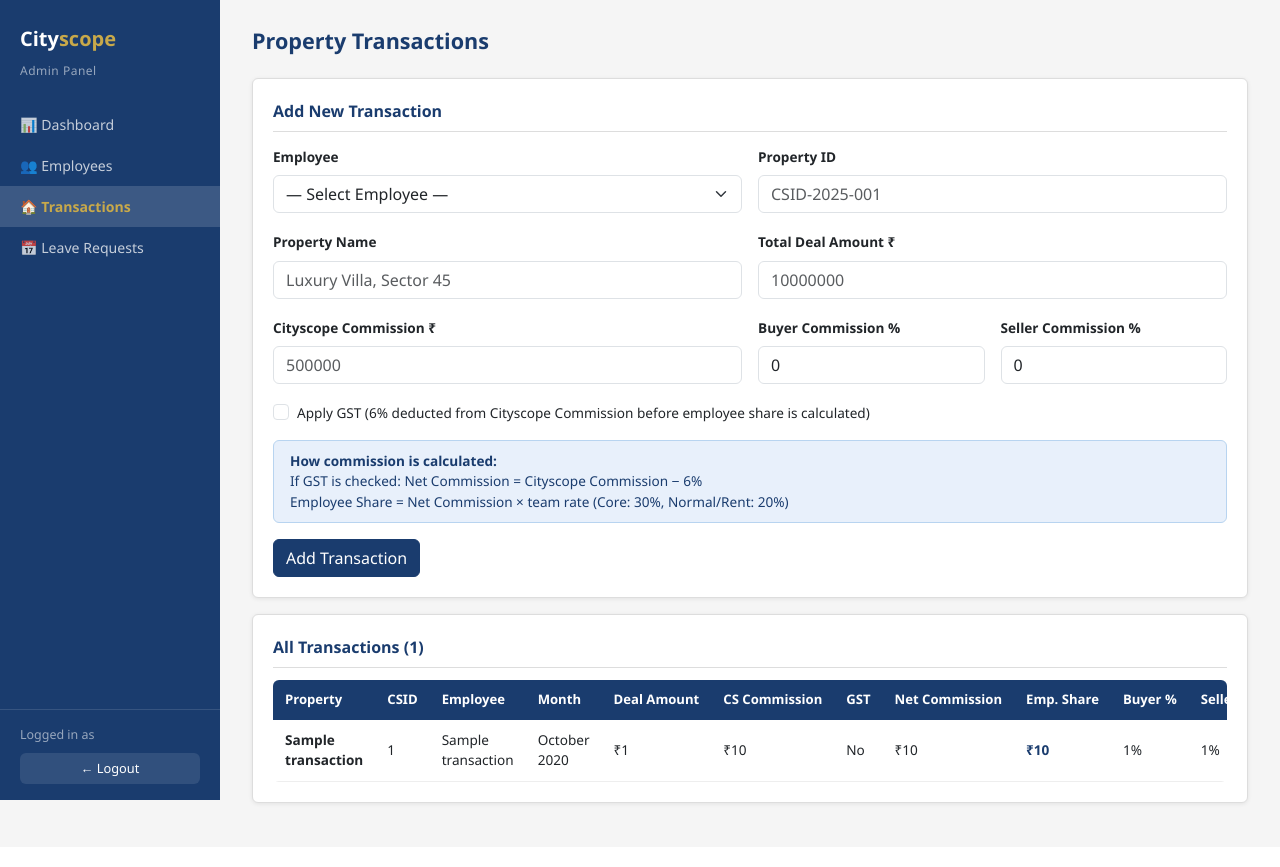
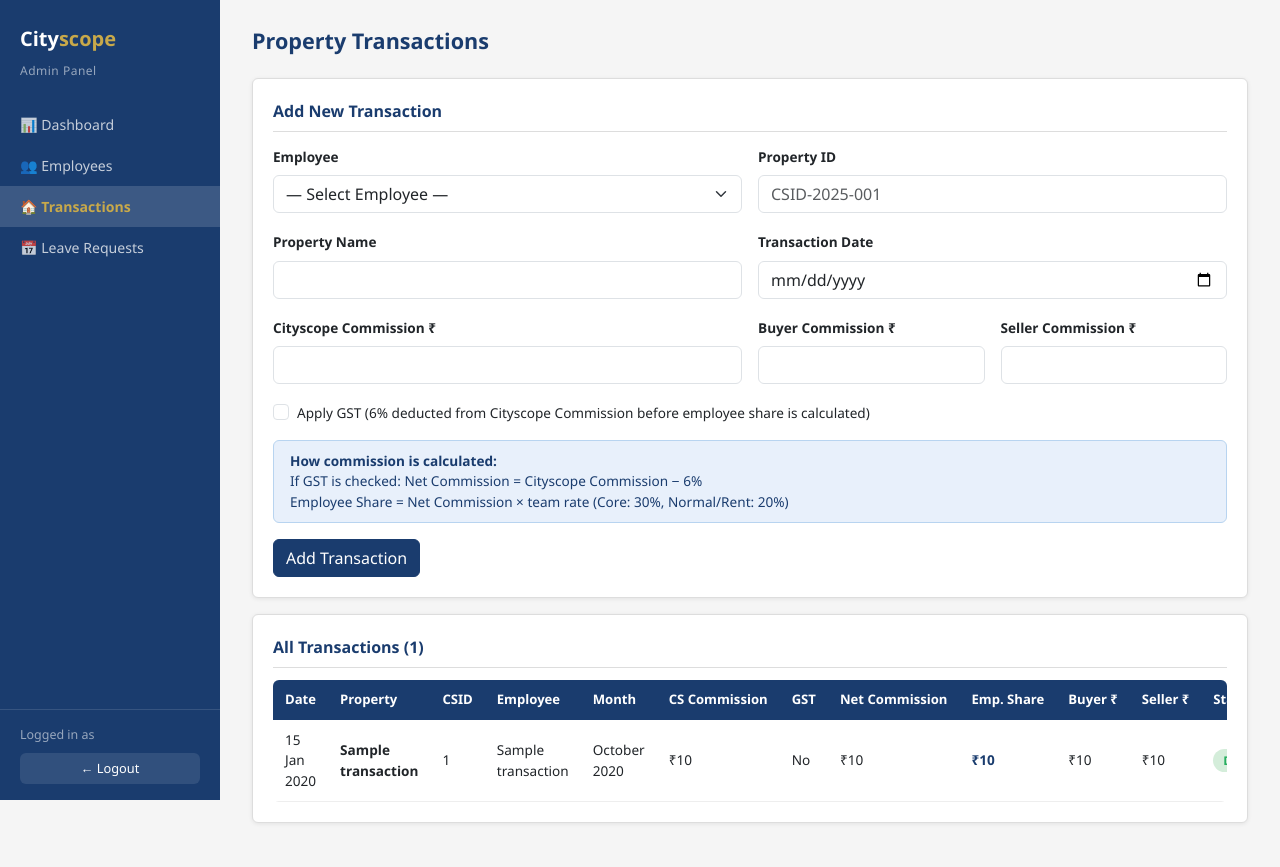
Before and after one commit to vaibhavs2711/AccountsCS, a Flask app: template templates/admin/transactions.html in a window 1280 px wide. Before the commit the page ends 806 px from the top, so only its background shows below. Run offline with Flask 3, Linux system fonts and the light colour scheme; the template is opened without the code that fills it: most values are stand-ins (such as "Sample title", 1, 10 or a date in 2020).

Commit message:
Update transaction tracking: replace percentage commission with amount-based commission and make transaction date editable

```diff
--- a/app.py
+++ b/app.py
@@ -238,14 +238,14 @@ def admin_add_transaction():
     employee_id_str = request.form.get('employee_id', '')
     property_id = request.form.get('property_id', '').strip()
     property_name = request.form.get('property_name', '').strip()
-    total_deal_str = request.form.get('total_deal_amount', '0')
-    cs_commission_str = request.form.get('cityscope_commission', '0')
-    buyer_pct_str = request.form.get('buyer_commission_percent', '0')
-    seller_pct_str = request.form.get('seller_commission_percent', '0')
+    transaction_date_str = request.form.get('transaction_date', '').strip()
+    cs_commission_str = request.form.get('cityscope_commission', '')
+    buyer_amount_str = request.form.get('buyer_commission_amount', '')
+    seller_amount_str = request.form.get('seller_commission_amount', '')
     gst_applied = request.form.get('gst_applied') == '1'
 
     # Validation
-    if not all([employee_id_str, property_id, property_name]):
+    if not all([employee_id_str, property_id, property_name, transaction_date_str]):
         session['txn_error'] = 'All required fields must be filled.'
         return redirect(url_for('admin_transactions'))
 
@@ -255,10 +255,9 @@ def admin_add_transaction():
 
     try:
         employee_id = int(employee_id_str)
-        total_deal = float(total_deal_str)
-        cs_commission = float(cs_commission_str)
-        buyer_pct = float(buyer_pct_str)
-        seller_pct = float(seller_pct_str)
+        cs_commission = float(cs_commission_str) if cs_commission_str else 0.0
+        buyer_amount = float(buyer_amount_str) if buyer_amount_str else 0.0
+        seller_amount = float(seller_amount_str) if seller_amount_str else 0.0
     except ValueError:
         session['txn_error'] = 'Invalid numeric value(s).'
         return redirect(url_for('admin_transactions'))
@@ -278,21 +277,26 @@ def admin_add_transaction():
     )
 
     # Date fields
-    now = datetime.now()
-    month = now.month
-    year = now.year
+    try:
+        txn_date = datetime.strptime(transaction_date_str, '%Y-%m-%d')
+    except ValueError:
+        session['txn_error'] = 'Invalid transaction date format.'
+        return redirect(url_for('admin_transactions'))
+
+    month = txn_date.month
+    year = txn_date.year
     quarter = get_quarter(month)
 
     models.create_transaction({
         'property_id': property_id,
         'property_name': property_name,
-        'total_deal_amount': total_deal,
         'cityscope_commission': cs_commission,
-        'buyer_commission_percent': buyer_pct,
-        'seller_commission_percent': seller_pct,
+        'buyer_commission_amount': buyer_amount,
+        'seller_commission_amount': seller_amount,
         'gst_applied': int(gst_applied),
         'net_commission': net_commission,
         'employee_commission': employee_commission,
+        'transaction_date': transaction_date_str,
         'month': month,
         'year': year,
         'quarter': quarter,
--- a/seed.py
+++ b/seed.py
@@ -64,10 +64,9 @@ def run_seed():
                     id INT AUTO_INCREMENT PRIMARY KEY,
                     property_id VARCHAR(255) NOT NULL,
                     property_name VARCHAR(255) NOT NULL,
-                    total_deal_amount DOUBLE NOT NULL,
                     cityscope_commission DOUBLE NOT NULL,
-                    buyer_commission_percent DOUBLE NOT NULL DEFAULT 0,
-                    seller_commission_percent DOUBLE NOT NULL DEFAULT 0,
+                    buyer_commission_amount DOUBLE NOT NULL DEFAULT 0,
+                    seller_commission_amount DOUBLE NOT NULL DEFAULT 0,
                     gst_applied TINYINT(1) NOT NULL DEFAULT 0,
                     net_commission DOUBLE NOT NULL,
                     employee_commission DOUBLE NOT NULL,
--- a/templates/admin/transactions.html
+++ b/templates/admin/transactions.html
@@ -25,8 +25,8 @@
                 <select class="form-select" name="employee_id" required>
                     <option value="" disabled selected>— Select Employee —</option>
                     {% for emp in employees %}
-                    <option value="{{ emp.id }}"
-                            {% if request.form.get('employee_id')|string == emp.id|string %}selected{% endif %}>
+                    <option value="{{ emp.id }}" {% if request.form.get('employee_id')|string==emp.id|string
+                        %}selected{% endif %}>
                         {{ emp.name }} ({{ emp.team_type|replace('_', ' ') }})
                     </option>
                     {% endfor %}
@@ -34,8 +34,7 @@
             </div>
             <div style="flex:1;">
                 <label class="form-label" style="font-size:0.85rem; font-weight:600;">Property ID</label>
-                <input type="text" class="form-control" name="property_id" required
-                       placeholder="CSID-2025-001"
+                <input type="text" class="form-control" name="property_id" required placeholder="CSID-2025-001"
                     value="{{ request.form.get('property_id', '') }}">
             </div>
         </div>
@@ -43,42 +42,40 @@
             <div style="flex:1;">
                 <label class="form-label" style="font-size:0.85rem; font-weight:600;">Property Name</label>
                 <input type="text" class="form-control" name="property_name" required
-                       placeholder="Luxury Villa, Sector 45"
                     value="{{ request.form.get('property_name', '') }}">
             </div>
             <div style="flex:1;">
-                <label class="form-label" style="font-size:0.85rem; font-weight:600;">Total Deal Amount ₹</label>
-                <input type="number" class="form-control" name="total_deal_amount" required min="0" step="1"
-                       placeholder="10000000"
-                       value="{{ request.form.get('total_deal_amount', '') }}">
+                <label class="form-label" style="font-size:0.85rem; font-weight:600;">Transaction Date</label>
+                <input type="date" class="form-control" name="transaction_date" required
+                    value="{{ request.form.get('transaction_date', '') }}">
             </div>
         </div>
         <div class="d-flex gap-3 mb-3 form-row-custom">
             <div style="flex:1;">
                 <label class="form-label" style="font-size:0.85rem; font-weight:600;">Cityscope Commission ₹</label>
                 <input type="number" class="form-control" name="cityscope_commission" required min="0" step="1"
-                       placeholder="500000"
                     value="{{ request.form.get('cityscope_commission', '') }}">
             </div>
             <div style="flex:1;">
                 <div class="d-flex gap-3 form-row-custom">
                     <div style="flex:1;">
-                        <label class="form-label" style="font-size:0.85rem; font-weight:600;">Buyer Commission %</label>
-                        <input type="number" class="form-control" name="buyer_commission_percent"
-                               min="0" max="100" step="0.01" value="{{ request.form.get('buyer_commission_percent', '0') }}">
+                        <label class="form-label" style="font-size:0.85rem; font-weight:600;">Buyer Commission ₹</label>
+                        <input type="number" class="form-control" name="buyer_commission_amount" min="0" step="1"
+                            value="{{ request.form.get('buyer_commission_amount', '') }}">
                     </div>
                     <div style="flex:1;">
-                        <label class="form-label" style="font-size:0.85rem; font-weight:600;">Seller Commission %</label>
-                        <input type="number" class="form-control" name="seller_commission_percent"
-                               min="0" max="100" step="0.01" value="{{ request.form.get('seller_commission_percent', '0') }}">
+                        <label class="form-label" style="font-size:0.85rem; font-weight:600;">Seller Commission
+                            ₹</label>
+                        <input type="number" class="form-control" name="seller_commission_amount" min="0" step="1"
+                            value="{{ request.form.get('seller_commission_amount', '') }}">
                     </div>
                 </div>
             </div>
         </div>
         <div class="mb-3">
             <div class="form-check">
-                <input class="form-check-input" type="checkbox" id="gst_applied" name="gst_applied" value="1"
-                       {% if request.form.get('gst_applied') %}checked{% endif %}>
+                <input class="form-check-input" type="checkbox" id="gst_applied" name="gst_applied" value="1" {% if
+                    request.form.get('gst_applied') %}checked{% endif %}>
                 <label class="form-check-label" for="gst_applied" style="font-size:0.85rem;">
                     Apply GST (6% deducted from Cityscope Commission before employee share is calculated)
                 </label>
@@ -103,17 +100,17 @@
         <table class="table mb-0">
             <thead>
                 <tr>
+                    <th>Date</th>
                     <th>Property</th>
                     <th>CSID</th>
                     <th>Employee</th>
                     <th>Month</th>
-                    <th>Deal Amount</th>
                     <th>CS Commission</th>
                     <th>GST</th>
                     <th>Net Commission</th>
                     <th>Emp. Share</th>
-                    <th>Buyer %</th>
-                    <th>Seller %</th>
+                    <th>Buyer ₹</th>
+                    <th>Seller ₹</th>
                     <th>Status</th>
                     <th>Action</th>
                 </tr>
@@ -121,11 +118,11 @@
             <tbody>
                 {% for t in transactions %}
                 <tr>
+                    <td>{{ t.transaction_date.strftime('%d %b %Y') if t.transaction_date else '—' }}</td>
                     <td><strong>{{ t.property_name }}</strong></td>
                     <td>{{ t.property_id }}</td>
                     <td>{{ t.employee_name }}</td>
                     <td>{{ month_names[t.month] }} {{ t.year }}</td>
-                    <td>{{ format_inr(t.total_deal_amount) }}</td>
                     <td>{{ format_inr(t.cityscope_commission) }}</td>
                     <td>
                         {% if t.gst_applied %}
@@ -136,8 +133,8 @@
                     </td>
                     <td>{{ format_inr(t.net_commission) }}</td>
                     <td><strong class="text-primary-custom">{{ format_inr(t.employee_commission) }}</strong></td>
-                    <td>{{ t.buyer_commission_percent }}%</td>
-                    <td>{{ t.seller_commission_percent }}%</td>
+                    <td>{{ format_inr(t.buyer_commission_amount) if t.buyer_commission_amount else '—' }}</td>
+                    <td>{{ format_inr(t.seller_commission_amount) if t.seller_commission_amount else '—' }}</td>
                     <td>
                         {% if t.payment_status == 'PENDING' %}
                         <span class="badge-pending">PENDING</span>
```
Also changed, not shown: models.py (+9 -7 lines), templates/admin/employees.html (+10 -10 lines). Lines whose indentation alone changed are shown as unchanged.
